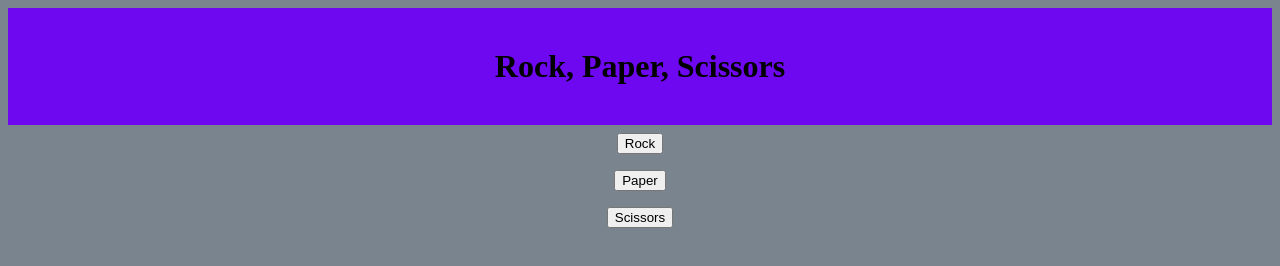
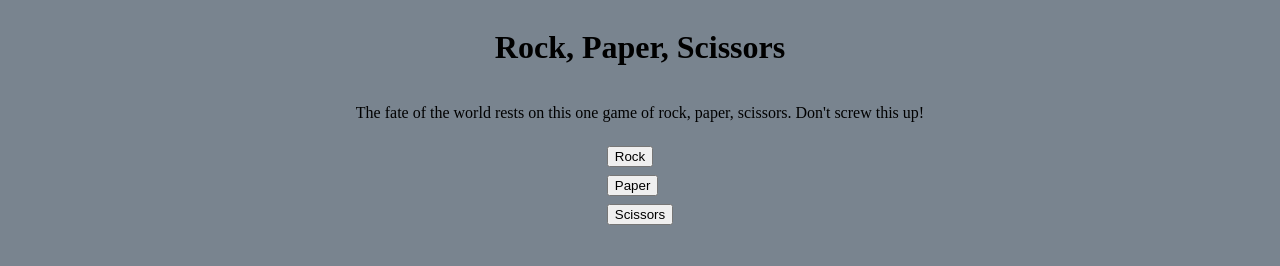
Before and after one commit to Orkle/rock-paper-scissors, a plain HTML site: page index.html in a window 1280 px wide. Drawn offline with Linux system fonts and the light colour scheme.

Commit message:
Add class for buttons, add intro

```diff
--- a/index.html
+++ b/index.html
@@ -9,11 +9,16 @@
   <link rel="stylesheet" href="style.css">
 </head>
 <body>
-  <div id="header">
-    <h1 id="title">Rock, Paper, Scissors</h1>
+  <div class="header">
+    <h1 class="title">Rock, Paper, Scissors</h1>
   </div>
-  <button class="btn" id="rock">Rock</button>
-  <button class="btn" id="paper">Paper</button>
-  <button class="btn" id="scissors">Scissors</button>
+  <div class="intro">
+    <p class="introduction">The fate of the world rests on this one game of rock, paper, scissors. Don't screw this up!</p>
+  </div>
+  <div class="buttons">
+    <button class="btn" id="rock">Rock</button>
+    <button class="btn" id="paper">Paper</button>
+    <button class="btn" id="scissors">Scissors</button>
+  </div>
 </body>
 </html>
```
